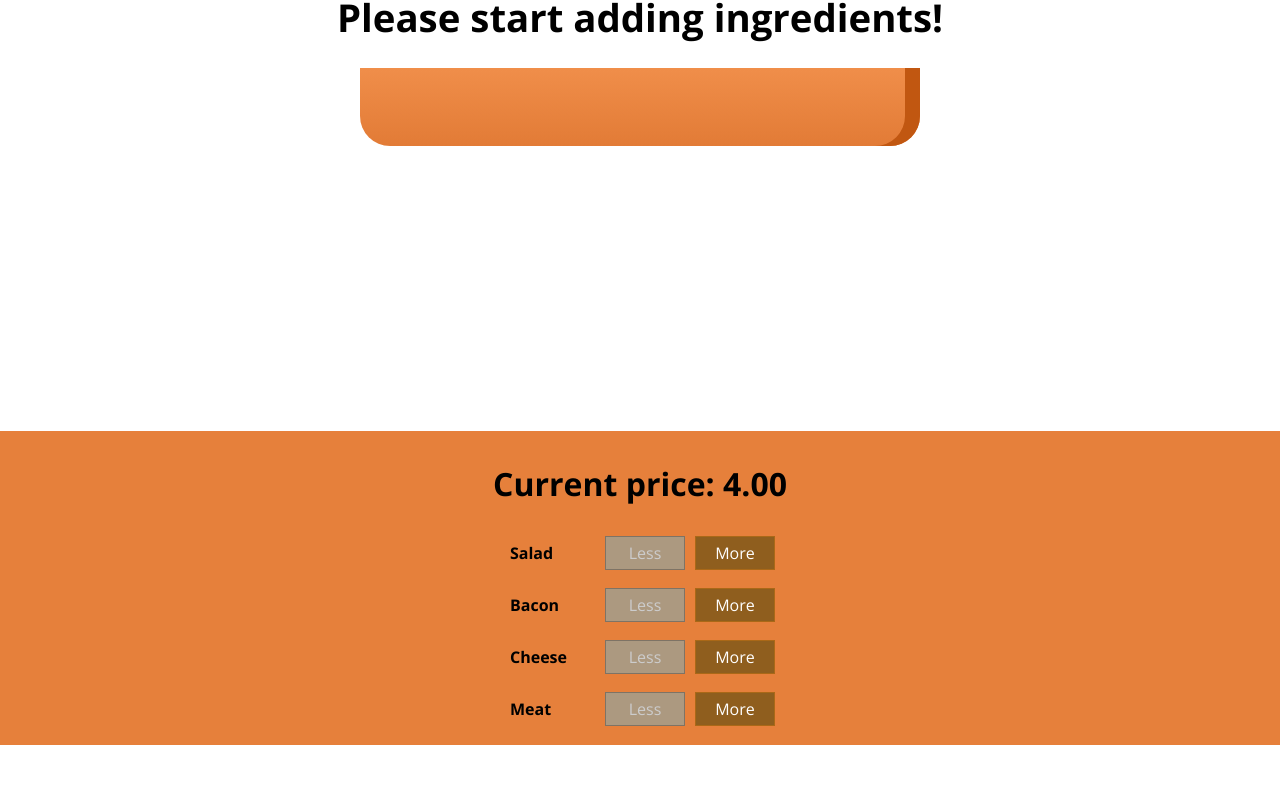
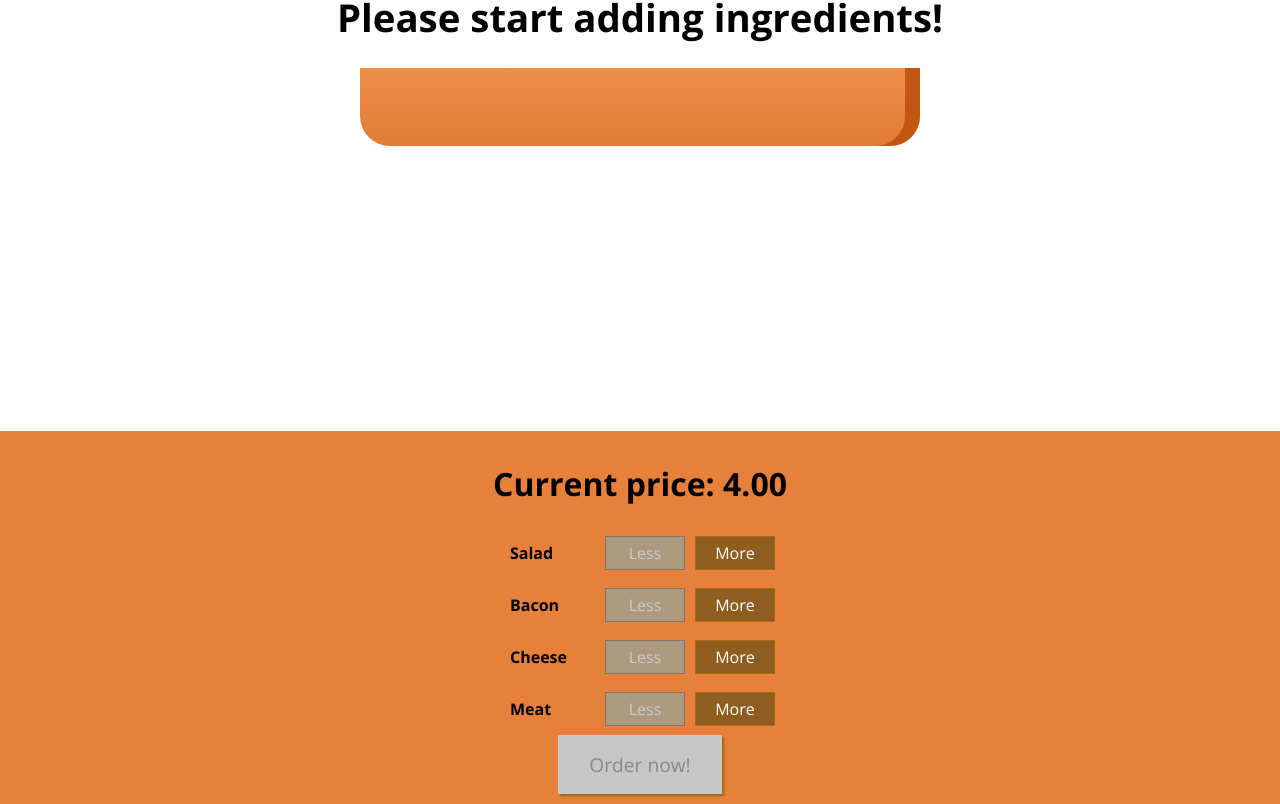
Before and after one commit to nachoAndresFV/BurguerBuilder, a React (Create React App) app: page / in a window 1280 px wide. Shown: the part 207-1011 px from the top of the page. Before the commit the page ends 952 px from the top, so only its background shows below. Built offline with nearby package versions, Linux system fonts and the light colour scheme.

Commit message:
The order button

```diff
--- a/src/components/Burguer/BuildControls/BuildControls.js
+++ b/src/components/Burguer/BuildControls/BuildControls.js
@@ -21,6 +21,7 @@
              disabled={props.disabled[control.type]}
              />;
         })}
+        <button className={buildControlsStyle.OrderButton} disabled={!props.purchasable}>Order now!</button>
     </div>
 );
 
--- a/src/components/Burguer/BuildControls/BuildControls.module.css
+++ b/src/components/Burguer/BuildControls/BuildControls.module.css
@@ -7,3 +7,45 @@
     margin: auto;
     padding: 10px;
 }
+
+
+.OrderButton {
+    background-color: #DAD735;
+    outline: none;
+    cursor: pointer;
+    border: 1px solid #966909;
+    color: #966909;
+    font-family: inherit;
+    font-size: 1.2em;
+    padding: 15px 30px;
+    box-shadow: 2px 2px 2px #966909;
+}
+
+.OrderButton:hover, .OrderButton:active {
+    background-color: #A0DB41;
+    border: 1px solid #966909;
+    color: #966909;
+}
+
+.OrderButton:disabled {
+    background-color: #C7C6C6;
+    cursor: not-allowed;
+    border: 1px solid #ccc;
+    color: #888888;
+}
+
+.OrderButton:not(:disabled) {
+    animation: enable 0.3s linear;
+}
+
+@keyframes enable {
+    0% {
+        transform: scale(1);
+    }
+    60% {
+        transform: scale(1.1);
+    }
+    100% {
+        transform: scale(1);
+    }
+}
--- a/src/components/Burguer/Burguer.js
+++ b/src/components/Burguer/Burguer.js
@@ -18,7 +18,7 @@
     if (transformedIngredients.length === 0) {
         transformedIngredients = <h1>Please start adding ingredients!</h1>;
     }
-    console.log(transformedIngredients);
+    //console.log(transformedIngredients);
 
     return (
         <div className={burguerStyle.Burguer}>
--- a/src/containers/BurguerBuilder/BurguerBuilder.js
+++ b/src/containers/BurguerBuilder/BurguerBuilder.js
@@ -23,8 +23,20 @@
             cheese: 0,
             meat: 0
         },
-        totalPrice: 4
+        totalPrice: 4,
+        purchasable: false
 
+    }
+
+    updatetePurchasableState(ingredients){
+        const sum = Object.keys(ingredients).map((ingredientKey)=>{
+            return ingredients[ingredientKey];
+        }).reduce((sum,element)=>{ //reduce to the sum of all ingredients
+            return (sum + element);
+        }, 0);
+        this.setState({
+            purchasable: sum > 0
+        })
     }
 
     addIngredientHandler = (type) => {
@@ -41,6 +53,8 @@
             ingredients: updatedIngredients,
             totalPrice: updatedPrice
         });
+
+        this.updatetePurchasableState(updatedIngredients);
     }
 
     removeIngredientHandler = (type) => {
@@ -60,6 +74,7 @@
             ingredients: updatedIngredients,
             totalPrice: updatedPrice
         });
+        this.updatetePurchasableState(updatedIngredients);
     }
 
     render() {
@@ -76,7 +91,8 @@
                     removeIngredient={this.removeIngredientHandler}
                     addIngredient={this.addIngredientHandler}
                     disabled={disabledInfo}
-                    price={this.state.totalPrice}
+                    price={this.state.totalPrice }
+                    purchasable={this.state.purchasable}
                 />
             </Aux>
         );
```
